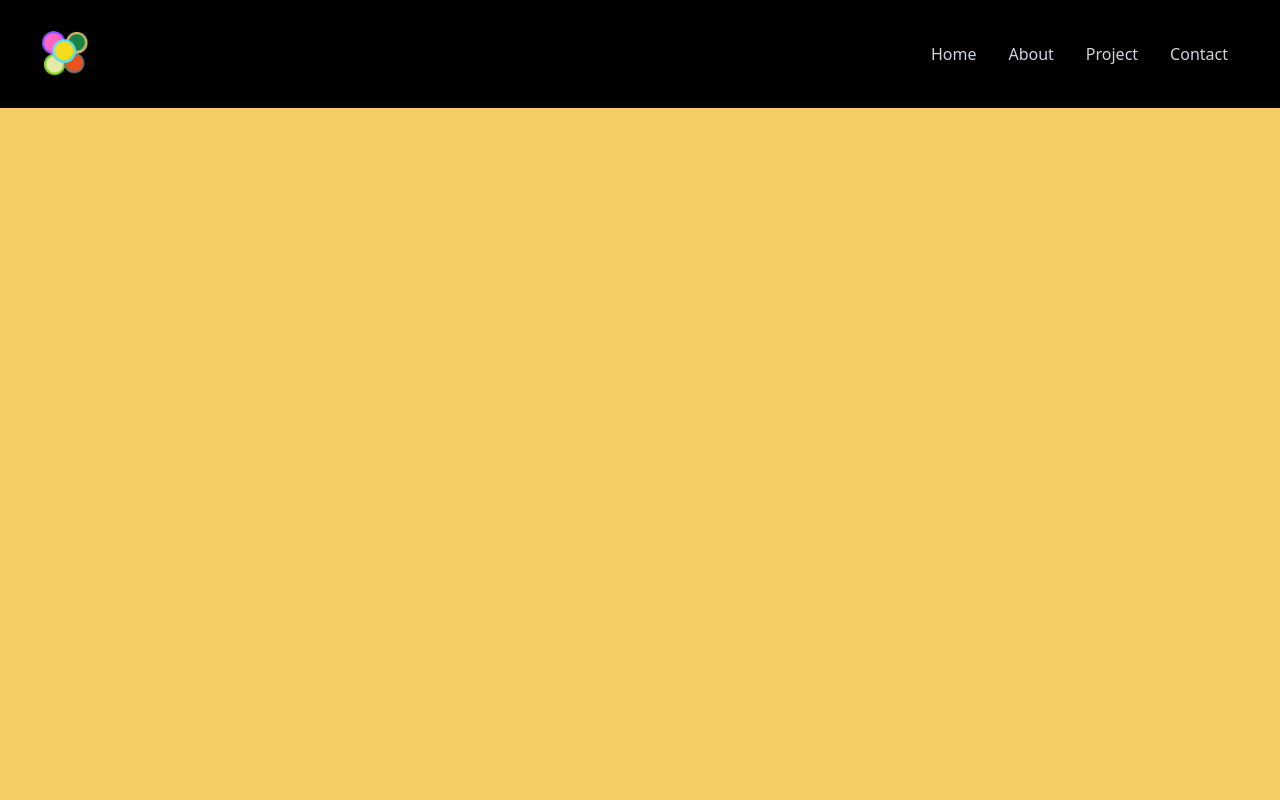
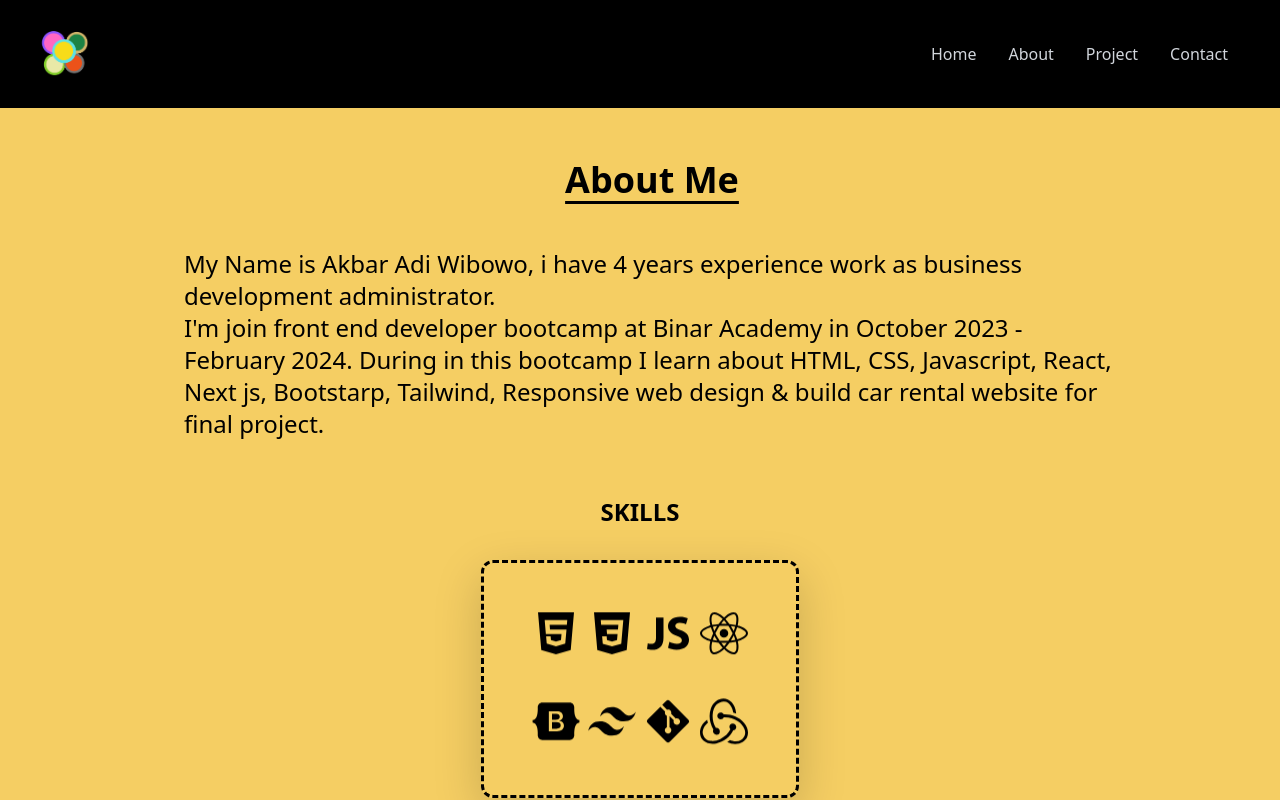
Before and after one commit to akbaradiw/porto_profile, a React (Vite) app: page /about in a window 1280 px wide. Built offline with nearby package versions, Linux system fonts and the light colour scheme.

Commit message:
edit styling

```diff
--- a/package.json
+++ b/package.json
@@ -11,12 +11,14 @@
   },
   "dependencies": {
     "@popperjs/core": "^2.11.8",
+    "@react-icons/all-files": "^4.1.0",
     "bootstrap": "^5.3.3",
     "flowbite": "^2.3.0",
     "flowbite-react": "^0.9.0",
     "react": "^18.2.0",
     "react-bootstrap": "^2.10.2",
     "react-dom": "^18.2.0",
+    "react-icons": "^5.2.0",
     "react-router-dom": "^6.22.0",
     "react-type-animation": "^3.2.0"
   },
--- a/src/components/Cover/index.jsx
+++ b/src/components/Cover/index.jsx
@@ -1,10 +1,31 @@
-import React from 'react'
+import React from "react";
+import { IoLogoHtml5, IoLogoCss3, IoLogoJavascript } from "react-icons/io";
+import { FaReact, FaBootstrap, FaGitAlt } from "react-icons/fa";
+import { RiTailwindCssFill } from "react-icons/ri";
+import { SiRedux } from "react-icons/si";
+
 const Cover = () => {
-    return (
-        <div className="border-3 rounded-lg  w-60 h-10 bg-black border-black">
-            <h1>test</h1>
+  return (
+    <div className="pt-14">
+      <h1 className="text-2xl  text-black flex justify-center font-bold mb-8">
+        SKILLS
+      </h1>
+      <div className=" shadow-lg shadow-black 	  rounded-xl border-3 border-dashed border-black p-5 text-black">
+        <div className="text-5xl mb-10 animate-bounce  flex gap-2">
+          <IoLogoHtml5 />
+          <IoLogoCss3 />
+          <IoLogoJavascript />
+          <FaReact />
         </div>
-    )
-}
+        <div className="text-5xl flex gap-2 animate-bounce">
+          <FaBootstrap />
+          <RiTailwindCssFill />
+          <FaGitAlt />
+          <SiRedux />
+        </div>
+      </div>
+    </div>
+  );
+};
 
-export default Cover
+export default Cover;
--- /dev/null
+++ b/src/components/Paragraph/index.jsx
@@ -0,0 +1,22 @@
+import React from "react";
+const Paragraph = () => {
+  return (
+    <div>
+      <div className="text-2xl text-black
+ px-40">
+        <p>
+          My Name is Akbar Adi Wibowo, i have 4 years experience work as
+          business development administrator.
+        </p>
+        <p>
+          I'm join front end developer bootcamp at Binar Academy in October 2023
+          - February 2024. During in this bootcamp I learn about HTML, CSS,
+          Javascript, React, Next js, Bootstarp, Tailwind, Responsive web design
+          & build car rental website for final project.
+        </p>
+      </div>
+    </div>
+  );
+};
+
+export default Paragraph;
--- a/src/pages/AboutPage/index.jsx
+++ b/src/pages/AboutPage/index.jsx
@@ -1,13 +1,21 @@
 import React from "react";
 import NavbarComp from "../../components/NavbarComp";
+import Cover from "../../components/Cover";
+import Paragraph from "../../components/Paragraph";
 
 const AboutPage = () => {
-    return (
-        <div>
-            <NavbarComp />
-            <h1>About Page</h1>
-        </div>
-    );
-}
+  return (
+    <div>
+      <NavbarComp />
+      <div className="mt-40 ms-4">
+        <h1 className="flex justify-center pb-5 text-4xl font-bold text-black underline underline-offset-8 ">About Me</h1>
+        <Paragraph />
+      </div>
+ <div className="flex justify-center">
+        <Cover />
+      </div>
+    </div>
+  );
+};
 
-export default AboutPage
+export default AboutPage;
--- a/src/pages/HomePage/index.jsx
+++ b/src/pages/HomePage/index.jsx
@@ -1,8 +1,9 @@
 import React from "react";
 import NavbarComp from "../../components/NavbarComp";
 import HeroSection from "../../components/HeroSection";
-import Menu from "../../components/Menu";
 import ImageComp from "../../components/ImageComp";
+import { IoLogoGithub } from "react-icons/io";
+
 
 import Cover from "../../components/Cover";
 const HomePage = () => {
```
Also changed, not shown: src/components/HeroSection/index.jsx (+1 -7 lines), 1 other file (tests, documents, lock files or other folders).
